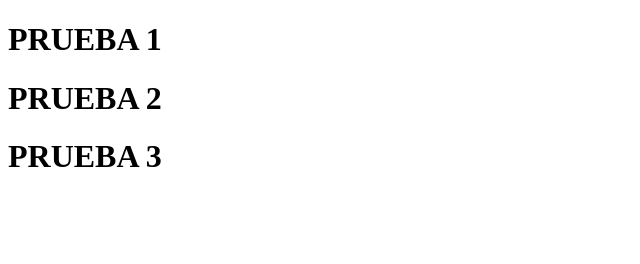
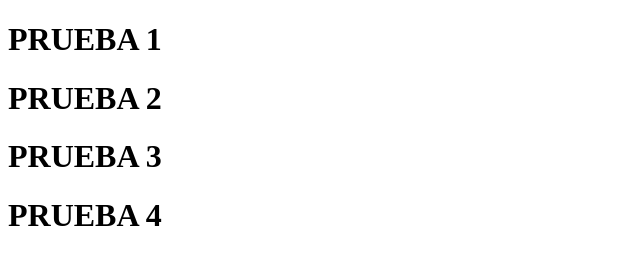
Before and after one commit to lara44/prueba-git, a plain HTML site: page index.html in a window 1280 px wide. Shown: the whole page, without its empty margins (0-640 px from the left). Drawn offline with Linux system fonts and the light colour scheme.

Commit message:
prueba 4

```diff
--- a/index.html
+++ b/index.html
@@ -10,5 +10,6 @@
     <h1>PRUEBA 1</h1>
     <h1>PRUEBA 2</h1>
     <h1>PRUEBA 3</h1>
+    <h1>PRUEBA 4</h1>
 </body>
 </html>
```
